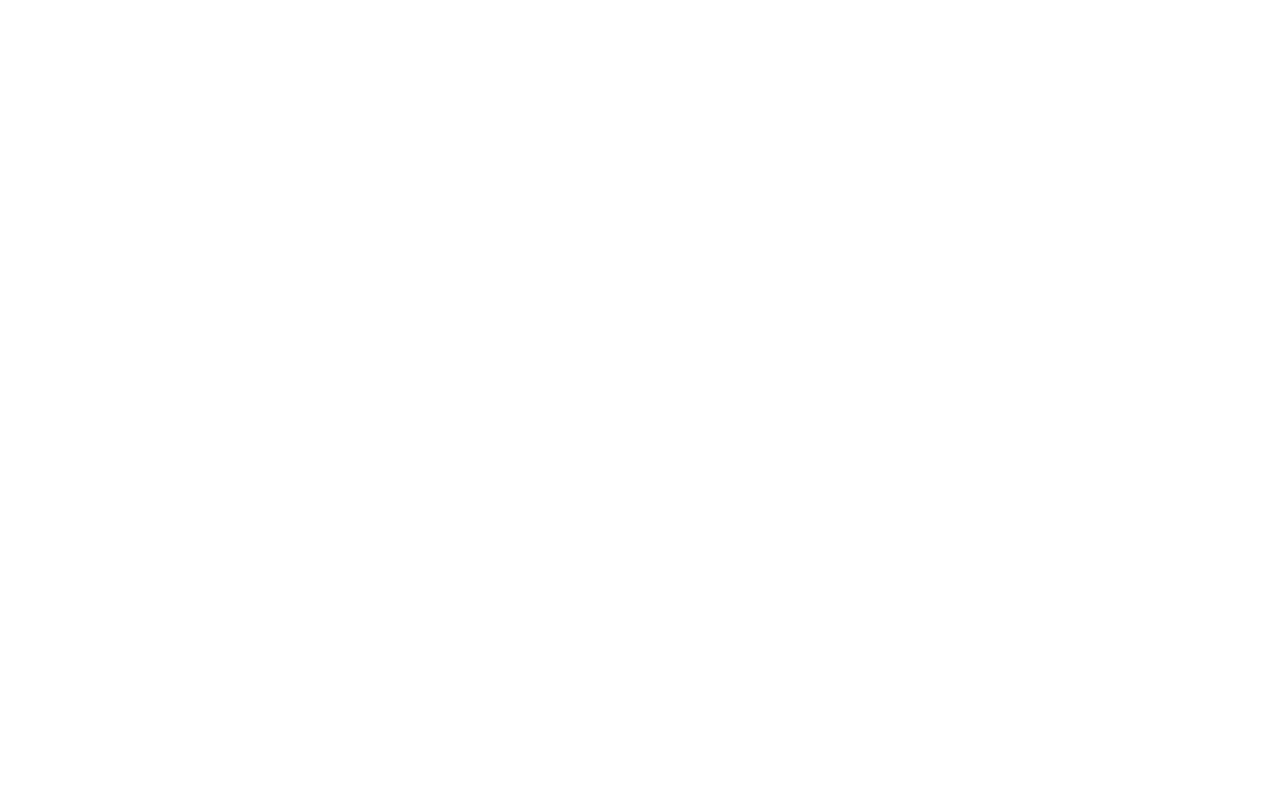
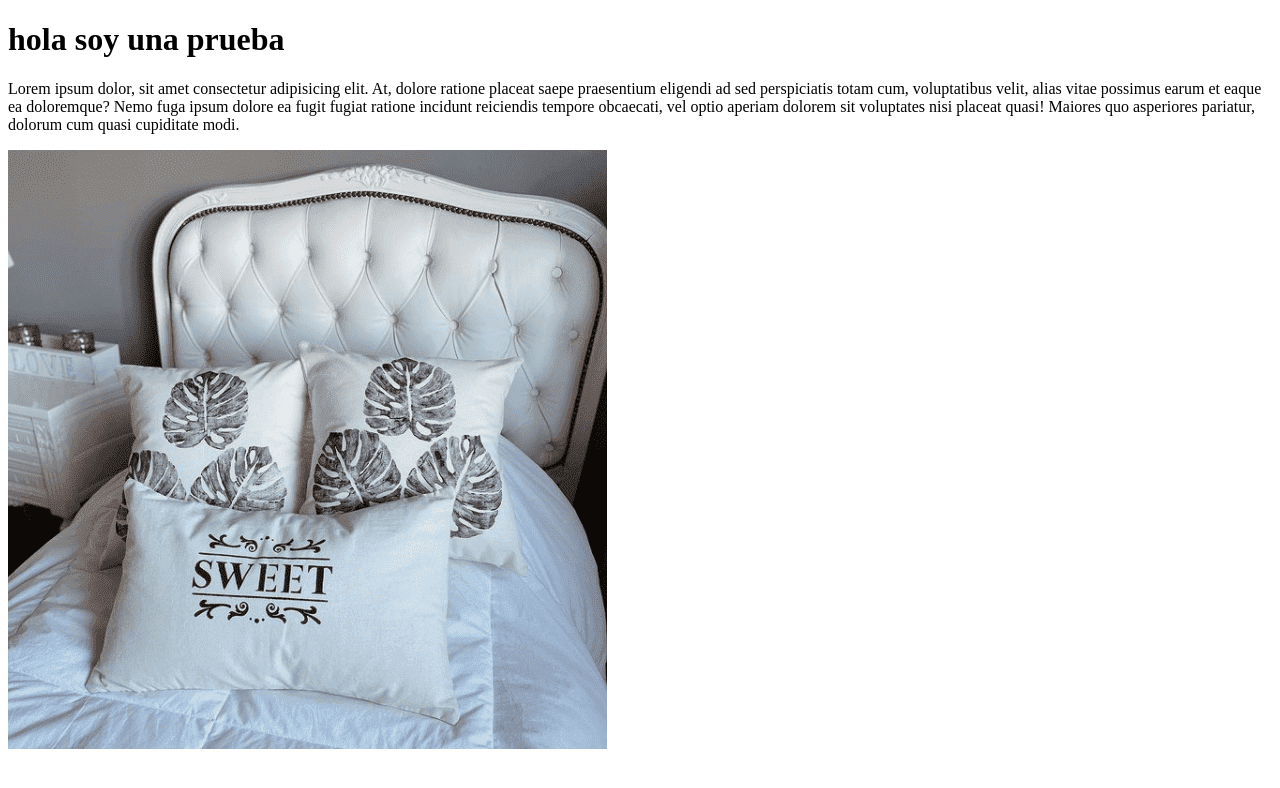
Before and after one commit to Santiago-Galletti/pruebaGit, a plain HTML site: page index.html in a window 1280 px wide. Drawn offline with Linux system fonts and the light colour scheme.

Commit message:
tercera fase dentro de la rama Dev1 agregamos h1, p y una img

```diff
--- a/index.html
+++ b/index.html
@@ -7,6 +7,9 @@
     <title>Document</title>
 </head>
 <body>
-
+    <h1>hola soy una prueba</h1>
+    <p>Lorem ipsum dolor, sit amet consectetur adipisicing elit. At, dolore ratione placeat saepe praesentium eligendi ad sed perspiciatis totam cum, voluptatibus velit, alias vitae possimus earum et eaque ea doloremque?
+    Nemo fuga ipsum dolore ea fugit fugiat ratione incidunt reiciendis tempore obcaecati, vel optio aperiam dolorem sit voluptates nisi placeat quasi! Maiores quo asperiores pariatur, dolorum cum quasi cupiditate modi.</p>
+    <img src="./imagenes/almohadonesEstampados.png" alt="foto">
 </body>
 </html>
```
